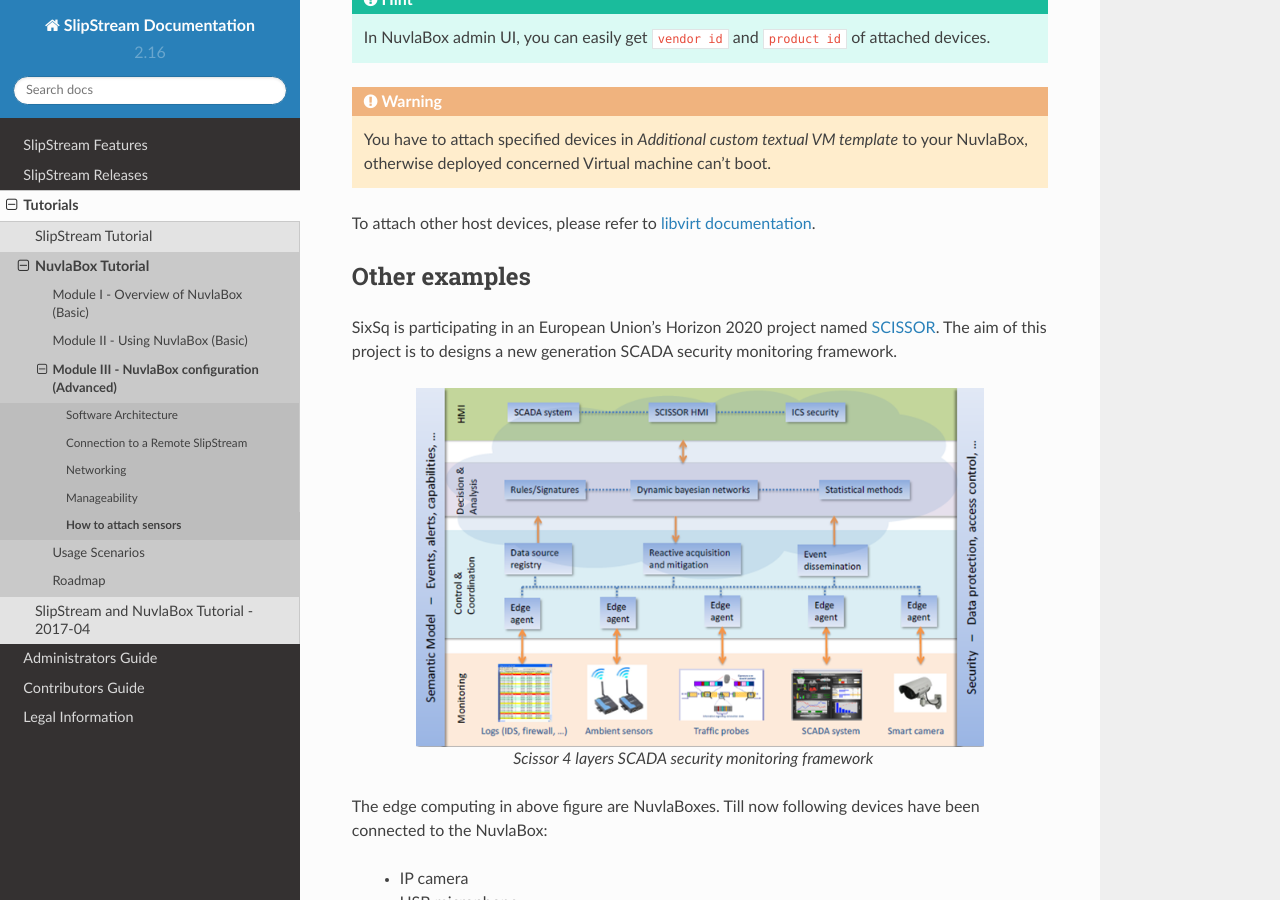
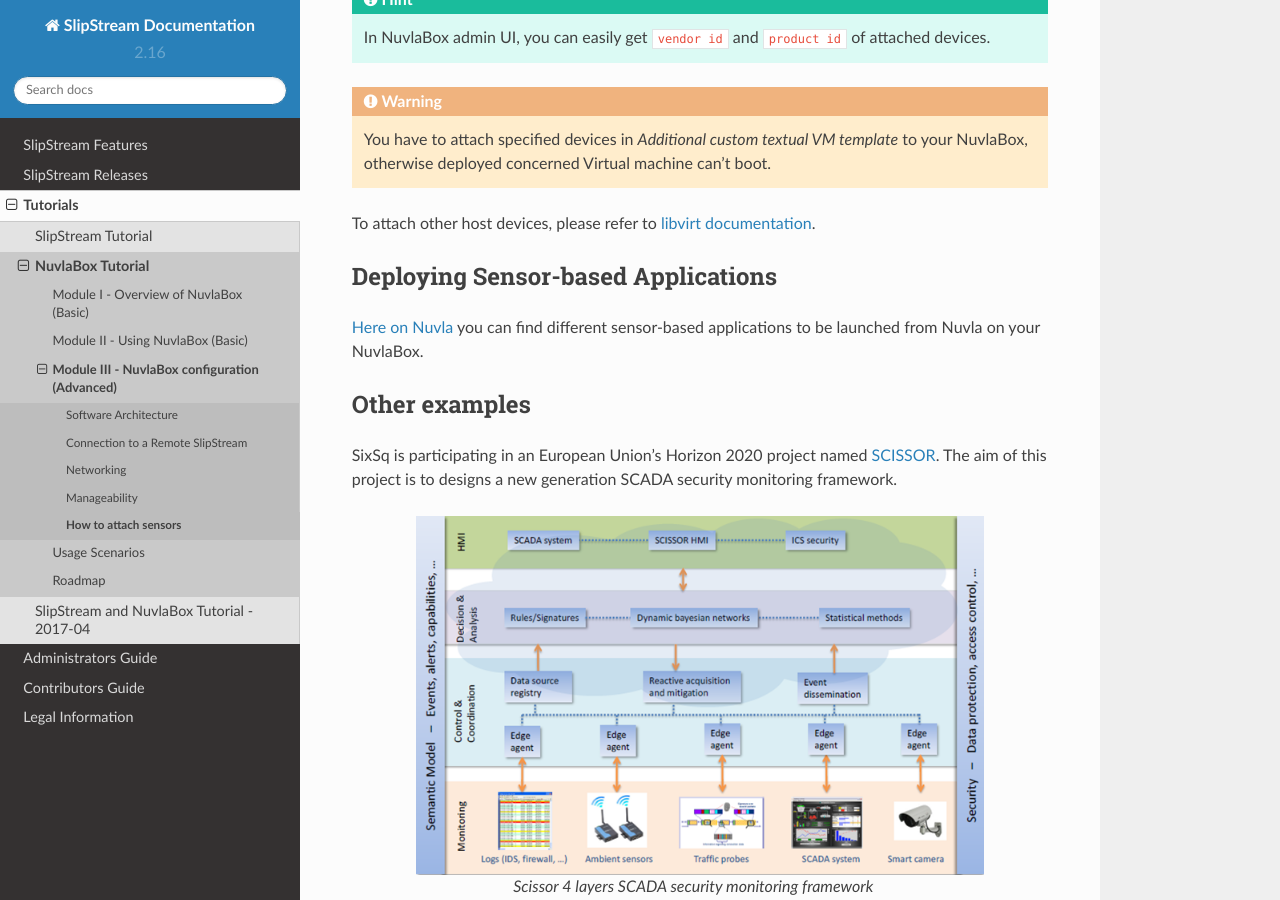
Before and after one commit to slipstream/SlipStreamDocumentation, a Sphinx documentation site: the page built from docs/tutorials/nb/sensors-attach.rst, in a window 1280 px wide and 900 px high, scrolled down 691 px. Built offline with Sphinx 7.4.7 and the Read the Docs theme 2.0.0, drawn with Linux system fonts in a browser that asks for light colours.

Commit message:
link to sensor-based apps on Nuvla

```diff
--- a/docs/tutorials/nb/sensors-attach.rst
+++ b/docs/tutorials/nb/sensors-attach.rst
@@ -40,6 +40,13 @@ values corresponding to your device.
 
 To attach other host devices, please refer to `libvirt documentation`_.
 
+Deploying Sensor-based Applications
+-----------------------------------
+
+`Here on Nuvla <https://nuv.la/module/nuvlabox-training/>`_ you can find
+different sensor-based applications to be launched from Nuvla on your
+NuvlaBox.
+
 Other examples
 --------------
 
```
